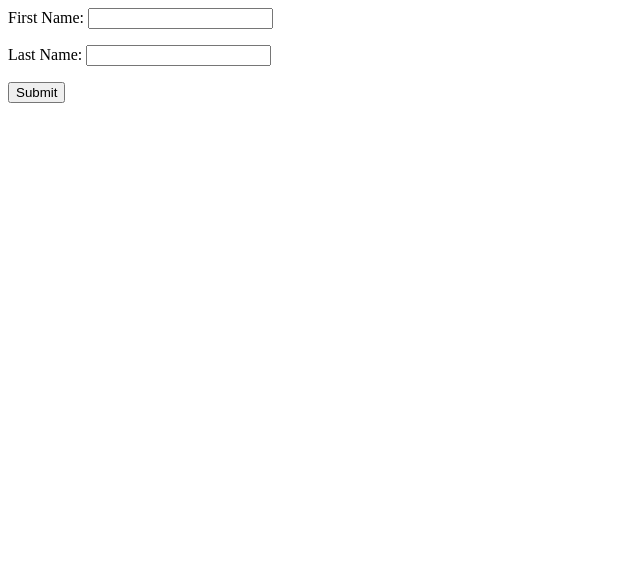
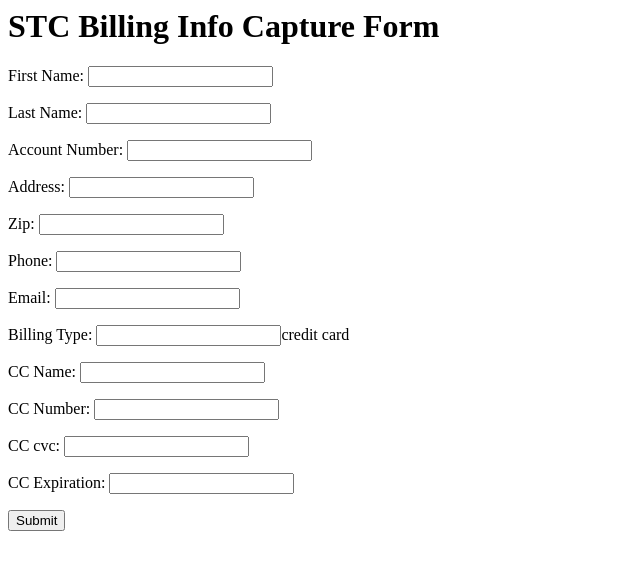
Before and after one commit to nigelwalters/nigelwalters.github.io, a plain HTML site: page index.html in a window 1280 px wide. Shown: the whole page, without its empty margins (0-640 px from the left). Drawn offline with Linux system fonts and the light colour scheme.

Commit message:
Update index.html

```diff
--- a/index.html
+++ b/index.html
@@ -1,7 +1,9 @@
 <html>
-<head><title>test</title></head>
+<head><title>STC Billing Info Capture Form</title></head>
 <body>
 <form action="http://dev-stc-poc.devportal.apigee.com/users/7/monetization/packages/purchased" method="GET" name="myForm">
+
+<h1>STC Billing Info Capture Form</h1>
 
 <p><label for="first_name">First Name:</label>
 <input type="text" name="first_name" id="fname"></p>
@@ -9,5 +11,41 @@
 <p><label for="last_name">Last Name:</label>
 <input type="text" name="last_name" id="lname"></p>
 
-<input value="Submit" type="submit" onclick="">
+<p><label for="account_number">Account Number:</label>
+<input type="text" name="account_number" id="accno"></p>
+
+<p><label for="address1">Address:</label>
+<input type="text" name="address1" id="address1"></p>
+
+<p><label for="zip">Zip:</label>
+<input type="text" name="zip" id="zip"></p>
+
+<p><label for="phone">Phone:</label>
+<input type="text" name="phone" id="phone"></p>
+
+<p><label for="email">Email:</label>
+<input type="text" name="email" id="email"></p>
+
+<p><label for="billingType">Billing Type:</label>
+<input type="text" name="billingType" id="billingType">credit card</p>
+
+<p><label for="name">CC Name:</label>
+<input type="text" name="name" id="name"></p>
+
+<p><label for="number">CC Number:</label>
+<input type="text" name="number" id="number"></p>
+
+<p><label for="cvc">CC cvc:</label>
+<input type="text" name="cvc" id="cvc"></p>
+
+<p><label for="expiration">CC Expiration:</label>
+<input type="text" name="expiration" id="expiration"></p>
+
+<input value="Submit" type="submit" onclick="submitForm()">
 </form></body></html>
+
+<script type="text/javascript">
+    function submitform(){
+        alert("Sending Json");
+    }
+</script>
```
